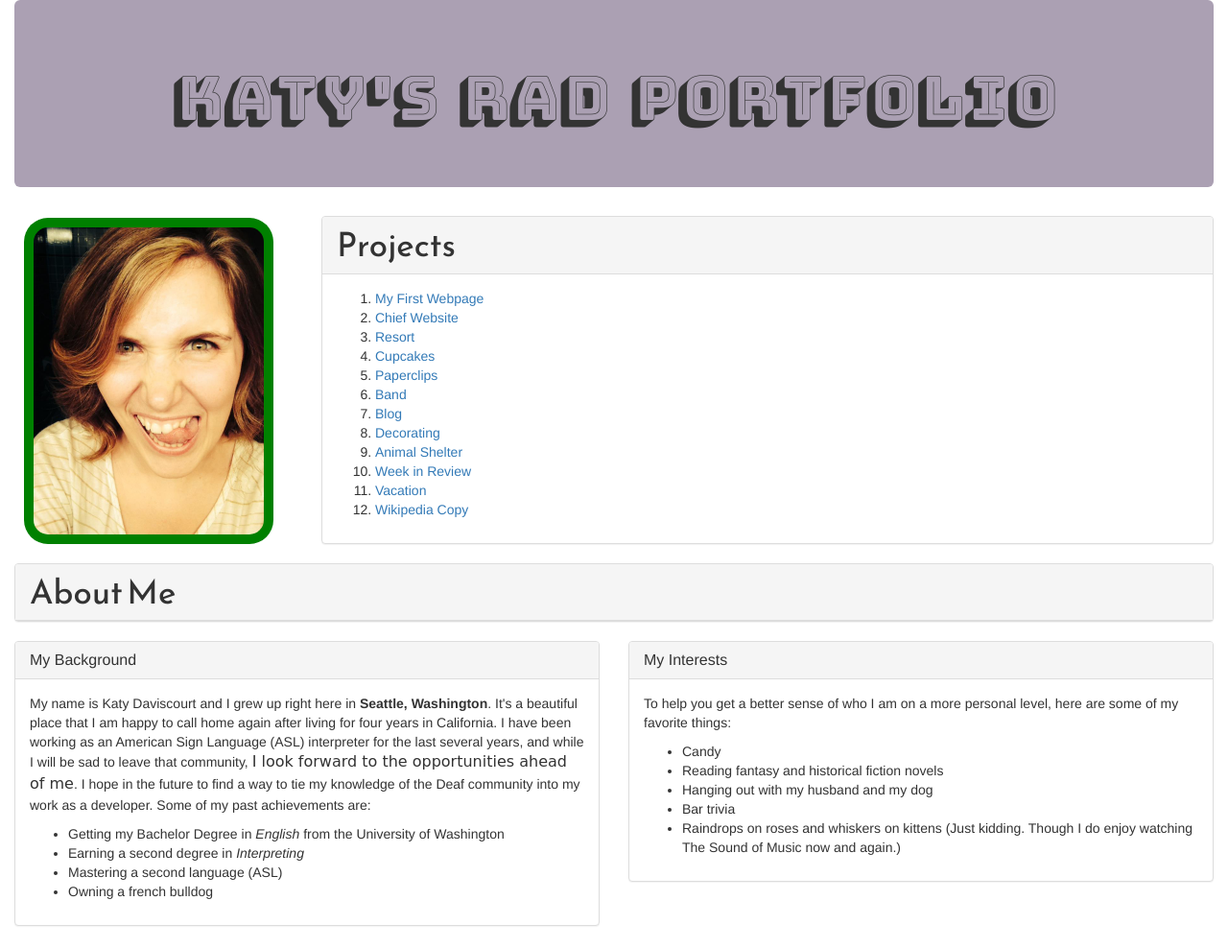
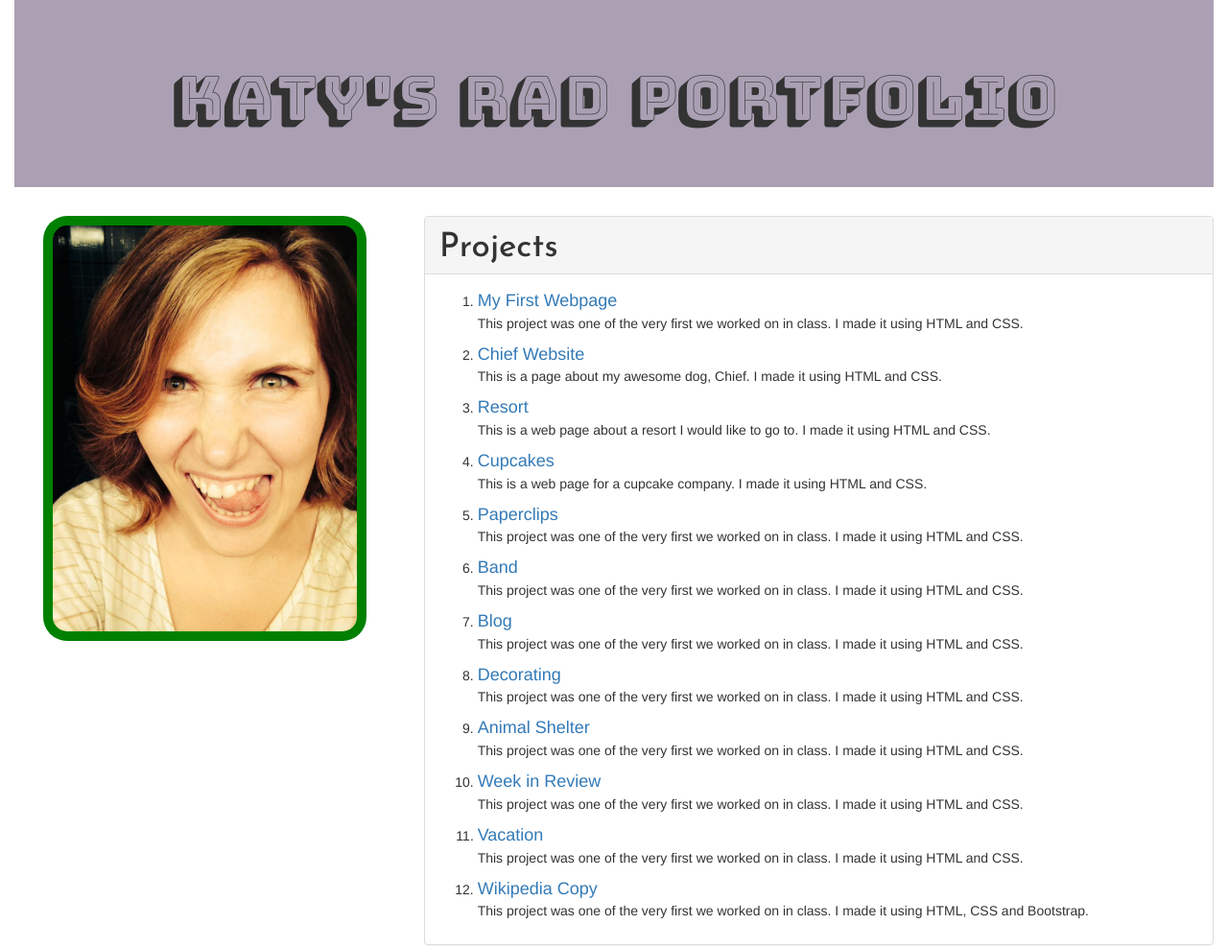
Before and after one commit to katyisgreaty/portfolio-2, a plain HTML site: page index.html in a window 1280 px wide. Shown: the top 988 px of the page at 96% size. Drawn offline with Linux system fonts and the light colour scheme.

Commit message:
update styling

```diff
--- a/css/style.css
+++ b/css/style.css
@@ -1,6 +1,9 @@
-.jumbotron {
+.jumbotron.minky {
   font-family: 'Bungee Shade', cursive;
   background-color: #ABA0B3;
+  border-radius: 0;
+  margin-left: 0;
+  margin-right: 0;
 }
 
 h1 {
@@ -9,16 +12,15 @@ h1 {
 }
 
 img {
-  width: 100%;
-  height: 100%;
-  float: left;
+  display: block
   margin: 2px;
   padding: 10px;
-  margin-left: 10px;
+  margin-left: auto;
   background-color: green;
   border-radius: 25px;
-  max-height: 340px;
-  max-width: 260px;
+  margin-left: auto;
+  margin-right: auto;
+  max-width: 85%;
 
 }
 
@@ -33,5 +35,9 @@ h2.panel-title {
 }
 
 .stick {
-   height: 100%;
+  max-height: 500px;
 }
+
+.chunk a {
+  font-size: 18px;
+}
--- a/index.html
+++ b/index.html
@@ -11,34 +11,81 @@
 
 <body>
   <div class="container-fluid">
-    <div class="jumbotron">
+    <div class="jumbotron minky">
       <h1>Katy's Rad Portfolio</h1>
     </div>
-
     <div class="row stick">
-      <div class="col-md-3 col-xs-2 col-lg-3 col-xl-3">
-        <img src="img/katy1.jpeg" alt="photo of Katy" />
+      <div class="col-md-4 col-xs-3 col-lg-4 col-xl-4">
+        <img src="img/katy1.jpeg" class="center-block" class="img-responsive"  alt="photo of Katy" />
       </div>
-      <div class="col-md-9 col-xs-10 col-lg-9 col-xl-9">
+      <div class="col-md-8 col-xs-9 col-lg-8 col-xl-8">
         <div class="panel panel-default">
           <div class="panel-heading">
             <h2 class="panel-title">Projects</h2>
           </div>
           <div class="panel-body">
-            <ol>
-              <li><a href="https://github.com/kdavor/my-first-webpage">My First Webpage</a></li>
-              <li><a href="https://github.com/kdavor/pet-website">Chief Website</a></li>
-              <li><a href="https://github.com/kdavor/Resort">Resort</a></li>
-              <li><a href="https://github.com/kdavor/Cupcakes">Cupcakes</a></li>
-              <li><a href="https://github.com/kdavor/paperclips">Paperclips</a></li>
-              <li><a href="https://github.com/kdavor/band">Band</a></li>
-              <li><a href="https://github.com/kdavor/blog">Blog</a></li>
-              <li><a href="https://github.com/kdavor/decorating">Decorating</a></li>
-              <li><a href="https://github.com/kdavor/animal-shelter">Animal Shelter</a></li>
-              <li><a href="https://github.com/kdavor/week-in-review">Week in Review</a></li>
-              <li><a href="https://github.com/kdavor/vacation">Vacation</a></li>
-              <li><a href="https://github.com/kdavor/wiki">Wikipedia Copy</a></li>
-            </ol>
+            <ol> <span class="chunk">
+              <li><a href="https://github.com/kdavor/my-first-webpage">My First Webpage</a>
+                <p>
+                  This project was one of the very first we worked on in class. I made it using HTML and CSS.
+                </p>
+              </li>
+              <li><a href="https://github.com/kdavor/pet-website">Chief Website</a>
+                <p>
+                  This is a page about my awesome dog, Chief. I made it using HTML and CSS.
+                </p>
+              </li></li>
+              <li><a href="https://github.com/kdavor/Resort">Resort</a>
+                <p>
+                  This is a web page about a resort I would like to go to. I made it using HTML and CSS.
+                </p>
+              </li></li>
+              <li><a href="https://github.com/kdavor/Cupcakes">Cupcakes</a>
+                <p>
+                  This is a web page for a cupcake company. I made it using HTML and CSS.
+                </p>
+              </li></li>
+              <li><a href="https://github.com/kdavor/paperclips">Paperclips</a>
+                <p>
+                  This project was one of the very first we worked on in class. I made it using HTML and CSS.
+                </p>
+              </li></li>
+              <li><a href="https://github.com/kdavor/band">Band</a>
+                <p>
+                  This project was one of the very first we worked on in class. I made it using HTML and CSS.
+                </p>
+              </li></li>
+              <li><a href="https://github.com/kdavor/blog">Blog</a>
+                <p>
+                  This project was one of the very first we worked on in class. I made it using HTML and CSS.
+                </p>
+              </li></li>
+              <li><a href="https://github.com/kdavor/decorating">Decorating</a>
+                <p>
+                  This project was one of the very first we worked on in class. I made it using HTML and CSS.
+                </p>
+              </li></li>
+              <li><a href="https://github.com/kdavor/animal-shelter">Animal Shelter</a>
+                <p>
+                  This project was one of the very first we worked on in class. I made it using HTML and CSS.
+                </p>
+              </li></li>
+              <li><a href="https://github.com/kdavor/week-in-review">Week in Review</a>
+                <p>
+                  This project was one of the very first we worked on in class. I made it using HTML and CSS.
+                </p>
+              </li></li>
+              <li><a href="https://github.com/kdavor/vacation">Vacation</a>
+                <p>
+                  This project was one of the very first we worked on in class. I made it using HTML and CSS.
+                </p>
+              </li></li>
+              <li><a href="https://github.com/kdavor/wiki">Wikipedia Copy</a>
+                <p>
+                  This project was one of the very first we worked on in class. I made it using HTML, CSS and Bootstrap.
+                </p>
+              </li></li>
+            </ol></span>
           </div>
         </div>
       </div>
```
